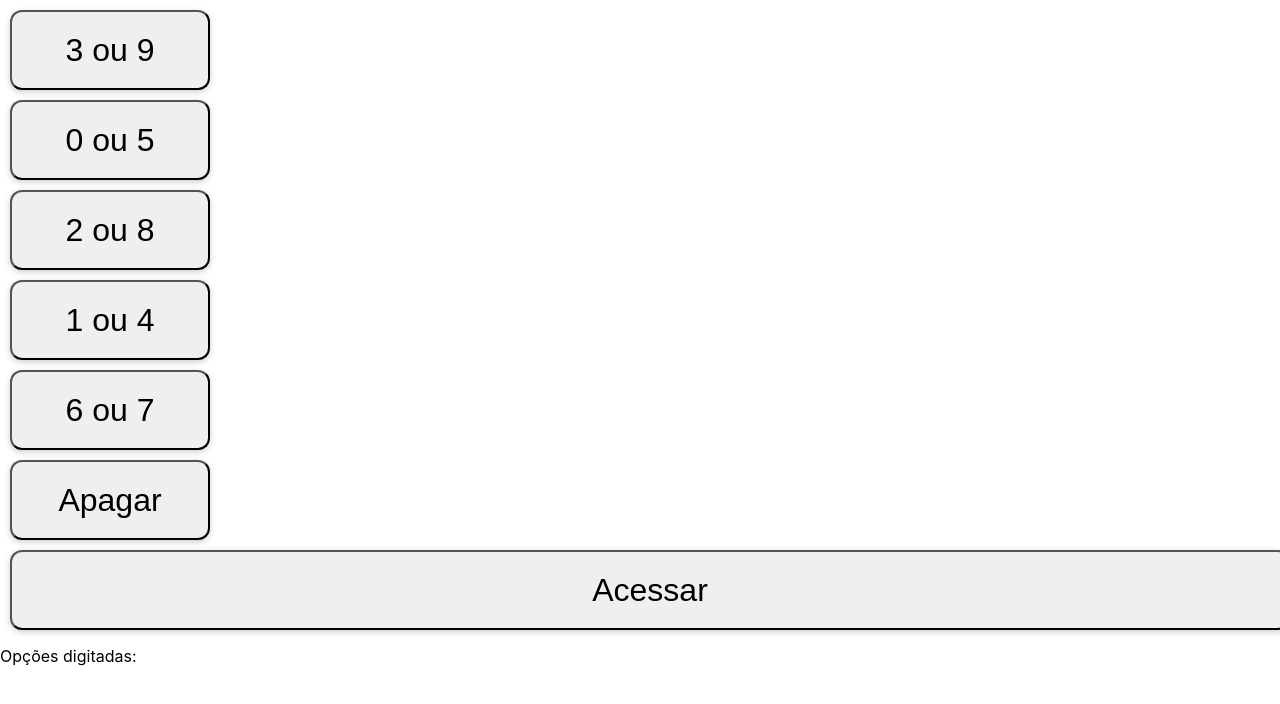
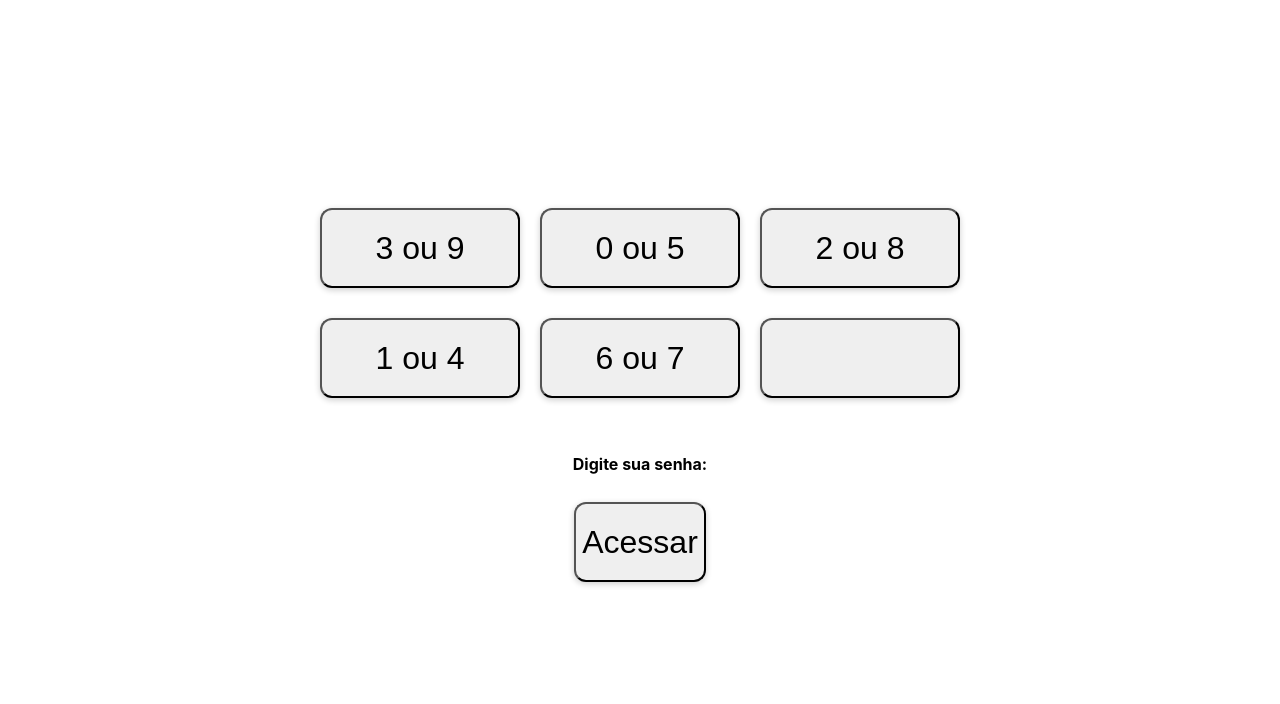
Before and after one commit to Cereser01/ATM-style-ambiguous-keypad, a React (Create React App) app in the folder senha_caixa_banco/: page / in a window 1280 px wide. Shown: the top 704 px of the page. Built offline with nearby package versions, Linux system fonts and the light colour scheme.

Commit message:
Front end posicionamento e função de algumas teclas

```diff
--- a/senha_caixa_banco/package.json
+++ b/senha_caixa_banco/package.json
@@ -3,6 +3,9 @@
   "version": "0.1.0",
   "private": true,
   "dependencies": {
+    "@fortawesome/fontawesome-svg-core": "^6.5.1",
+    "@fortawesome/free-solid-svg-icons": "^6.5.1",
+    "@fortawesome/react-fontawesome": "^0.2.0",
     "@testing-library/jest-dom": "^5.17.0",
     "@testing-library/react": "^13.4.0",
     "@testing-library/user-event": "^13.5.0",
--- a/senha_caixa_banco/src/App.css
+++ b/senha_caixa_banco/src/App.css
@@ -36,3 +36,29 @@
     transform: rotate(360deg);
   }
 }
+
+.app-container {
+  display: flex;
+  flex-direction: column;
+  justify-content: center;
+  height: 100vh;
+  align-items: center;
+}
+
+.button-row {
+  display: flex;
+  margin-bottom: 10px;
+}
+
+.options-container {
+  text-align: center;
+  margin-top: 20px;
+}
+
+.options-description {
+  font-weight: bold;
+}
+
+.options {
+  font-size: 18px;
+}
--- a/senha_caixa_banco/src/App.js
+++ b/senha_caixa_banco/src/App.js
@@ -1,30 +1,43 @@
 import React, { useState } from 'react';
 import Button from './components/Button';
+import './App.css';
+import { FontAwesomeIcon } from '@fortawesome/react-fontawesome';
+import { faTrash } from '@fortawesome/free-solid-svg-icons';
 
 function App() {
   const [options, setOptions] = useState('');
 
   const handleButtonClick = (label) => {
-    setOptions(options + label);
+    if (label === "Apagar") {
+      setOptions('');
+    } else {
+      setOptions(options + label);
+    }
   };
 
+  const maskedOptions = options.replace(/./g, '*');
+
   return (
-    <div>
-      <div>
+    <div className="app-container">
+      <div className="button-row">
         <Button label="3 ou 9" onClick={() => handleButtonClick("3 ou 9")} />
         <Button label="0 ou 5" onClick={() => handleButtonClick("0 ou 5")} />
         <Button label="2 ou 8" onClick={() => handleButtonClick("2 ou 8")} />
       </div>
-      <div>
+      <div className="button-row">
         <Button label="1 ou 4" onClick={() => handleButtonClick("1 ou 4")} />
         <Button label="6 ou 7" onClick={() => handleButtonClick("6 ou 7")} />
-        <Button label="Apagar" onClick={() => handleButtonClick("Apagar")} />
+        <Button
+          onClick={() => handleButtonClick("Apagar")}
+          icon={<FontAwesomeIcon icon={faTrash} />}
+        />
       </div>
-      <div>
+      <div className="options-container">
+        <p className="options-description">Digite sua senha:</p>
+        <p className="options">{maskedOptions}</p>
+      </div>
+      <div className="button-row">
         <Button label="Acessar" onClick={() => handleButtonClick("Acessar")} fullWidth />
-      </div>
-      <div>
-        <p>Opções digitadas: {options}</p>
       </div>
     </div>
   );
```
Also changed, not shown: 1 other file (tests, documents, lock files or other folders).
